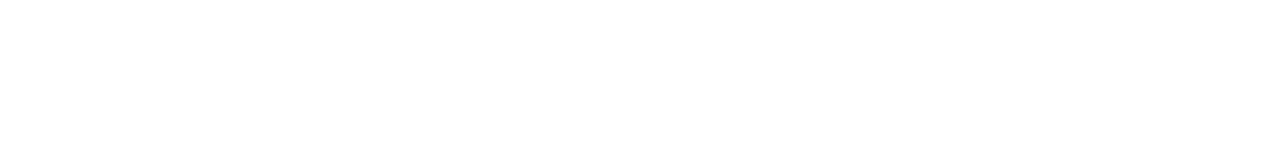
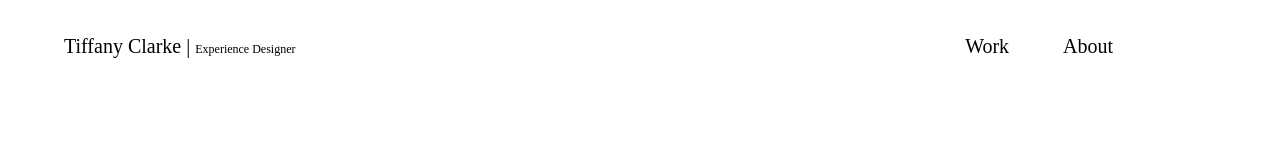
Before and after one commit to gomezjonathan46/Tiffany, a plain HTML site: page index.html in a window 1280 px wide. Drawn offline with Linux system fonts and the light colour scheme.

Commit message:
Create nav bar

```diff
--- a/css/main.sass
+++ b/css/main.sass
@@ -0,0 +1,21 @@
+body
+  margin: 0 auto
+  width: 90%
+  max-width: 1200px
+  min-width: 300px
+
+nav
+  margin: 35px 0
+  font-size: 20px
+  display: flex
+  justify-content: space-between
+  max-width: 1049px
+  a
+    text-decoration: none
+    color: black
+    &:first-of-type
+      margin-right: 50px
+  p
+    margin: 0
+    span
+      font-size: 12px
--- a/index.html
+++ b/index.html
@@ -7,7 +7,13 @@
     <title></title>
   </head>
   <body>
-
+    <nav>
+      <p>Tiffany Clarke | <span>Experience Designer</span></p>
+      <div class="pages">
+        <a href="#">Work</a>
+        <a href="#">About</a>
+      </div>
+    </nav>
     <script src="js/main.js"></script>
   </body>
 </html>
```
Also changed, not shown: css/main.css, 1 other file.
